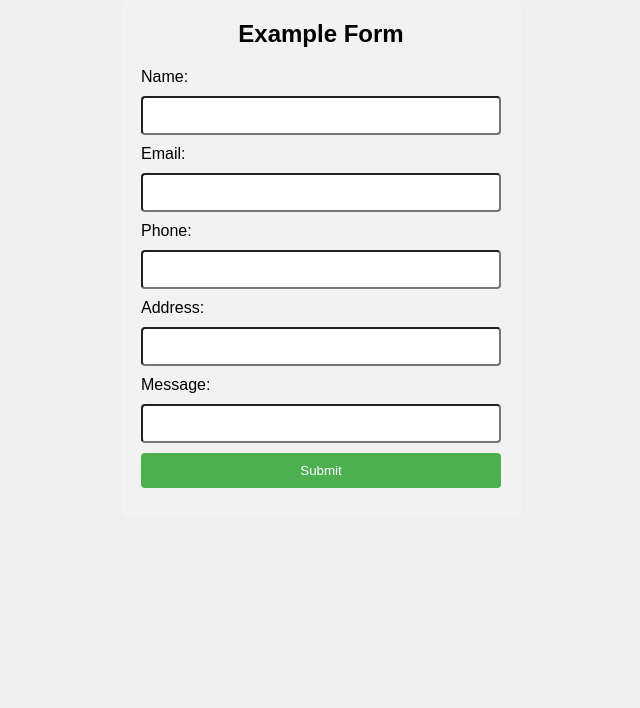
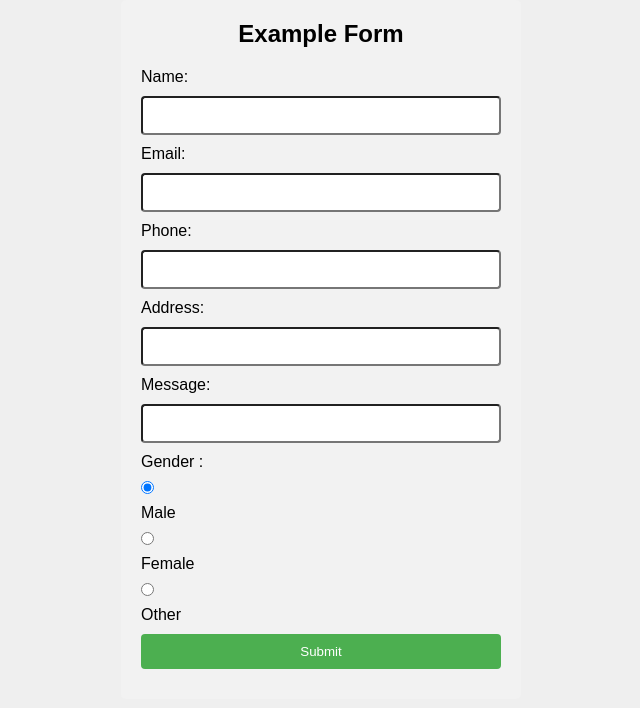
Before and after one commit to ShiyamS/Angular-13, an Angular app: page /Home in a window 1280 px wide. Shown: the top 708 px of the page, without its empty margins (319-959 px from the left). Built offline with nearby package versions, Linux system fonts and the light colour scheme.

Commit message:
Template Form - dynamic radio button

```diff
--- a/src/app/app.component.html
+++ b/src/app/app.component.html
@@ -102,6 +102,15 @@
     <label for="message">Message:</label>
     <input type="text" id="message" name="message" ngModel>
 
+    <label for="html">Gender : </label>
+    <span *ngFor="let gen of gender">
+      <input type="radio" id="{{gen.id}}" name="gender" value="{{gen.value}}" [ngModel]="defaultGender">
+      <label for="gender">{{gen.value}}</label>
+    </span>
+
+
+
+
     <input type="submit" value="Submit" [disabled]="!myForm.valid">
   </form>
 </div>
--- a/src/app/app.component.ts
+++ b/src/app/app.component.ts
@@ -141,7 +141,15 @@ export class AppComponent implements OnInit {
 
   ngOnInit() { }
 
+  defaultGender = 'Male'
+
   onSubmit(form: NgForm) {
     console.log(form)
   }
+
+  gender: any = [
+    { id: 1, value: 'Male' },
+    { id: 2, value: 'Female' },
+    { id: 3, value: 'Other' },
+  ]
 }
```
